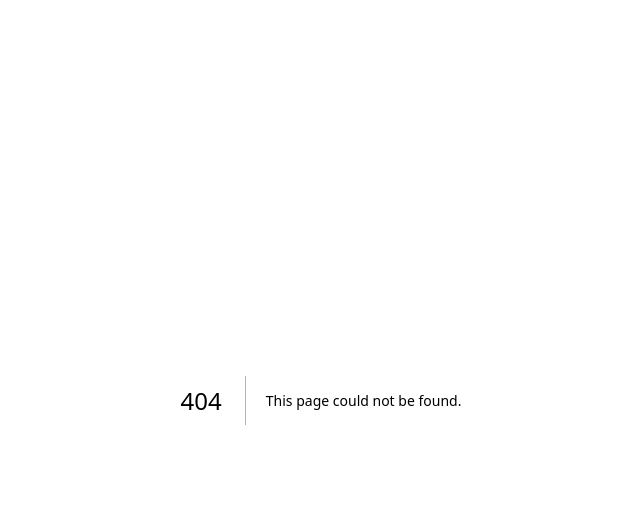
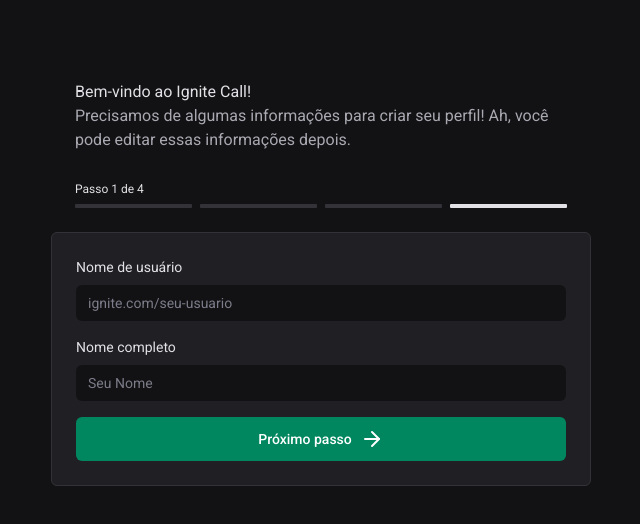
Before and after one commit to CaioQuirinoMedeiros/ignite-call, a Next.js app: page /register in a window 1280 px wide. Before the commit this address had no page. Shown: the top 524 px of the page, without its empty margins (319-959 px from the left). Built offline with nearby package versions, Linux system fonts and the light colour scheme.

Commit message:
register form

```diff
--- a/src/app/_components/claim-username-form.tsx
+++ b/src/app/_components/claim-username-form.tsx
@@ -55,7 +55,7 @@
 
       <span
         className={cn('mt-2 flex text-gray-400 text-sm', {
-          ['text-red-500']: !!errors.username?.message
+          ['text-error']: !!errors.username?.message
         })}
       >
         {errors.username?.message || 'Digite o nome do usuário desejado'}
--- /dev/null
+++ b/src/app/register/_components/register-form.tsx
@@ -0,0 +1,71 @@
+'use client'
+
+import { Box } from '@/components/ui/box'
+import { Input } from '@/components/ui/input'
+import { Button } from '@/components/ui/button'
+import { ArrowRight } from 'lucide-react'
+import { useForm } from 'react-hook-form'
+import { z } from 'zod'
+import { zodResolver } from '@hookform/resolvers/zod'
+
+const registerFormSchema = z.object({
+  username: z
+    .string()
+    .min(3, { message: 'O usuário precisa ter pelo menos 3 letras' })
+    .regex(/^([a-z\\-]+)$/i, {
+      message: 'O usuário precisa ter apenas letras e hifens'
+    })
+    .transform((value) => value.toLowerCase()),
+  name: z.string().min(3, { message: 'O nome precisa ter pelo menos 3 letras' })
+})
+
+type RegisterFormData = z.infer<typeof registerFormSchema>
+
+export default function RegisterForm() {
+  const {
+    register,
+    handleSubmit,
+    formState: { errors, isSubmitting }
+  } = useForm<RegisterFormData>({
+    resolver: zodResolver(registerFormSchema),
+    defaultValues: { username: '', name: '' }
+  })
+
+  async function handleRegister(formData: RegisterFormData) {
+    console.log(formData)
+  }
+
+  return (
+    <form onSubmit={handleSubmit(handleRegister)}>
+      <Box className='mt-6 flex flex-col gap-4'>
+        <label className='flex flex-col gap-2'>
+          <span className='text-sm'>Nome de usuário</span>
+          <Input
+            size='sm'
+            prefix='ignite.com/'
+            placeholder='seu-usuario'
+            {...register('username')}
+          />
+          {errors.username?.message && (
+            <span className='text-sm text-error'>
+              {errors.username?.message}
+            </span>
+          )}
+        </label>
+
+        <label className='flex flex-col gap-2'>
+          <span className='text-sm'>Nome completo</span>
+          <Input size='sm' placeholder='Seu Nome' {...register('name')} />
+          {errors.name?.message && (
+            <span className='text-sm text-error'>{errors.name?.message}</span>
+          )}
+        </label>
+
+        <Button disabled={!!isSubmitting}>
+          Próximo passo
+          <ArrowRight />
+        </Button>
+      </Box>
+    </form>
+  )
+}
--- /dev/null
+++ b/src/app/register/page.tsx
@@ -0,0 +1,21 @@
+import { MultiStep } from '@/components/ui/multi-step'
+
+import RegisterForm from './_components/register-form'
+
+export default function Register() {
+  return (
+    <main className='max-w-[572px] mt-20 mb-4 mx-auto px-4'>
+      <div className='px-6 flex flex-col'>
+        <h2 className=''>Bem-vindo ao Ignite Call!</h2>
+        <p className='text-gray-200 mb-6'>
+          Precisamos de algumas informações para criar seu perfil! Ah, você pode
+          editar essas informações depois.
+        </p>
+
+        <MultiStep size={4} currentStep={1} className='box-border' />
+      </div>
+
+      <RegisterForm />
+    </main>
+  )
+}
--- a/src/components/ui/multi-step.tsx
+++ b/src/components/ui/multi-step.tsx
@@ -1,5 +1,3 @@
-'use client'
-
 import * as React from 'react'
 
 import { cn } from '@/utils/styles'
@@ -19,7 +17,7 @@
       <span className='text-xs'>
         Passo {currentStep} de {size}
       </span>
-      <div className={`grid gap-2 mt-1 grid-cols-[repeat(${size},_1fr)]`}>
+      <div className={`grid gap-2 mt-1 grid-cols-[repeat(auto-fit,_minmax(0,1fr))]`}>
         {Array.from({ length: size }, (_, i) => i + 1).map((step) => {
           return (
             <div
--- a/tailwind.config.js
+++ b/tailwind.config.js
@@ -33,7 +33,9 @@
         'gray-900': '#121214',
 
         'main-300': '#00B37E',
-        'main-500': '#00875F'
+        'main-500': '#00875F',
+
+        error: "#f75a68"
       },
       keyframes: {
         'accordion-down': {
```
